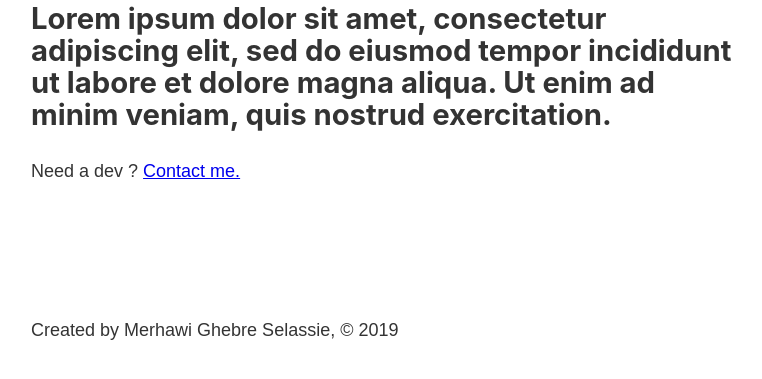
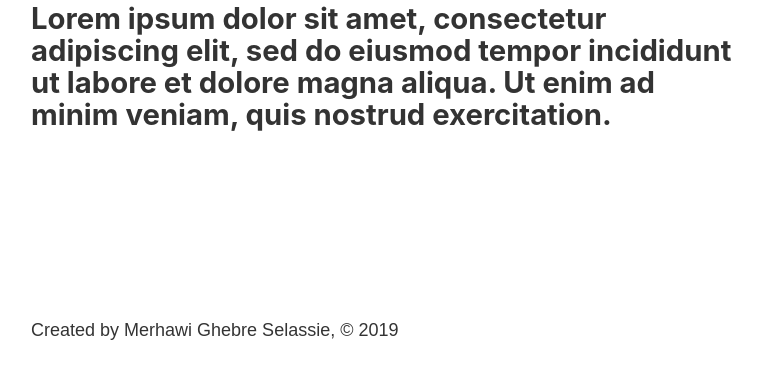
Before and after one commit to merha-g-selassie/personal-website, a Gatsby site: page / in a window 1280 px wide. Shown: the part 413-792 px from the top of the page, without its empty margins (252-1014 px from the left). Built offline with nearby package versions, Linux system fonts and the light colour scheme; Gatsby itself is replaced by a stand-in of ours.

Commit message:
Clean up homepage links

```diff
--- a/src/pages/index.js
+++ b/src/pages/index.js
@@ -1,4 +1,3 @@
-import { Link } from "gatsby"
 import React from "react"
 import Head from "../components/head"
 import Layout from "../components/layout"
@@ -12,9 +11,6 @@ const IndexPage = () => {
         tempor incididunt ut labore et dolore magna aliqua. Ut enim ad minim
         veniam, quis nostrud exercitation.
       </h2>
-      <p>
-        Need a dev ? <Link to="/contact">Contact me.</Link>
-      </p>
     </Layout>
   )
 }
```
